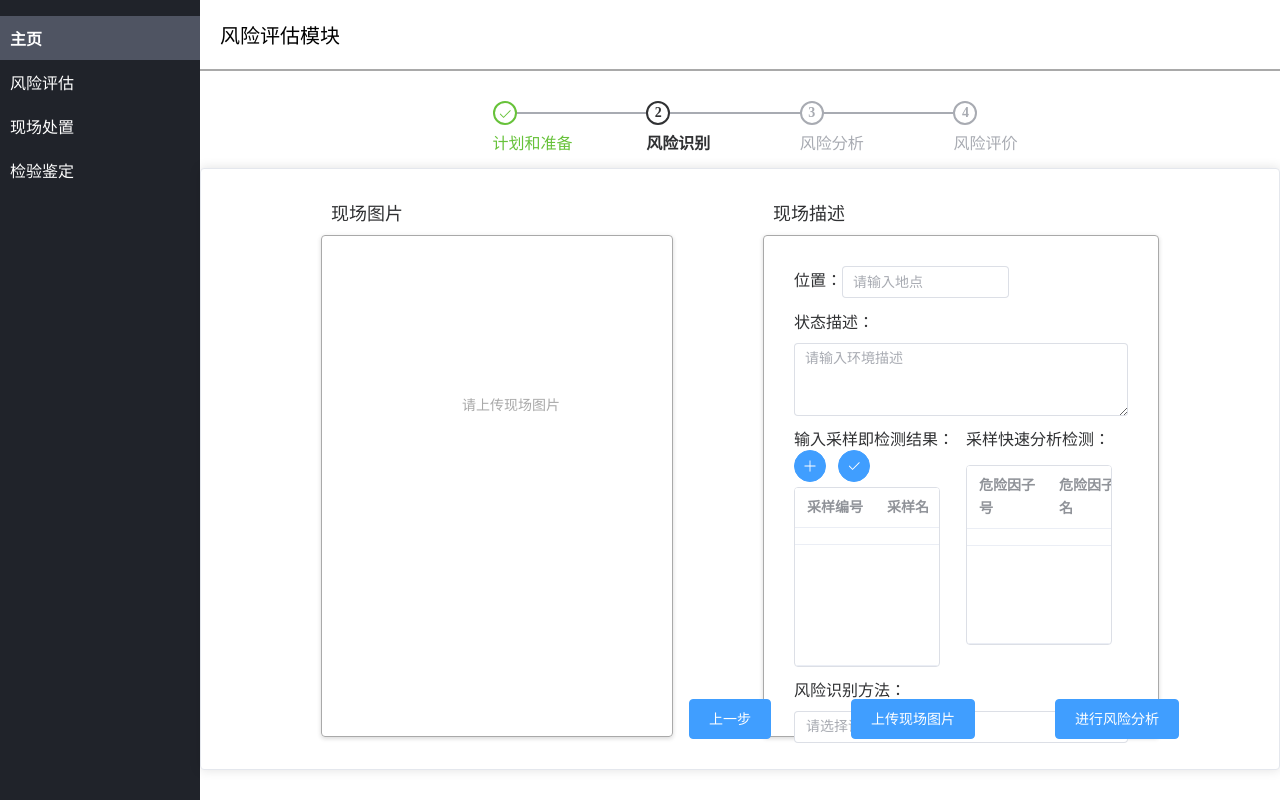
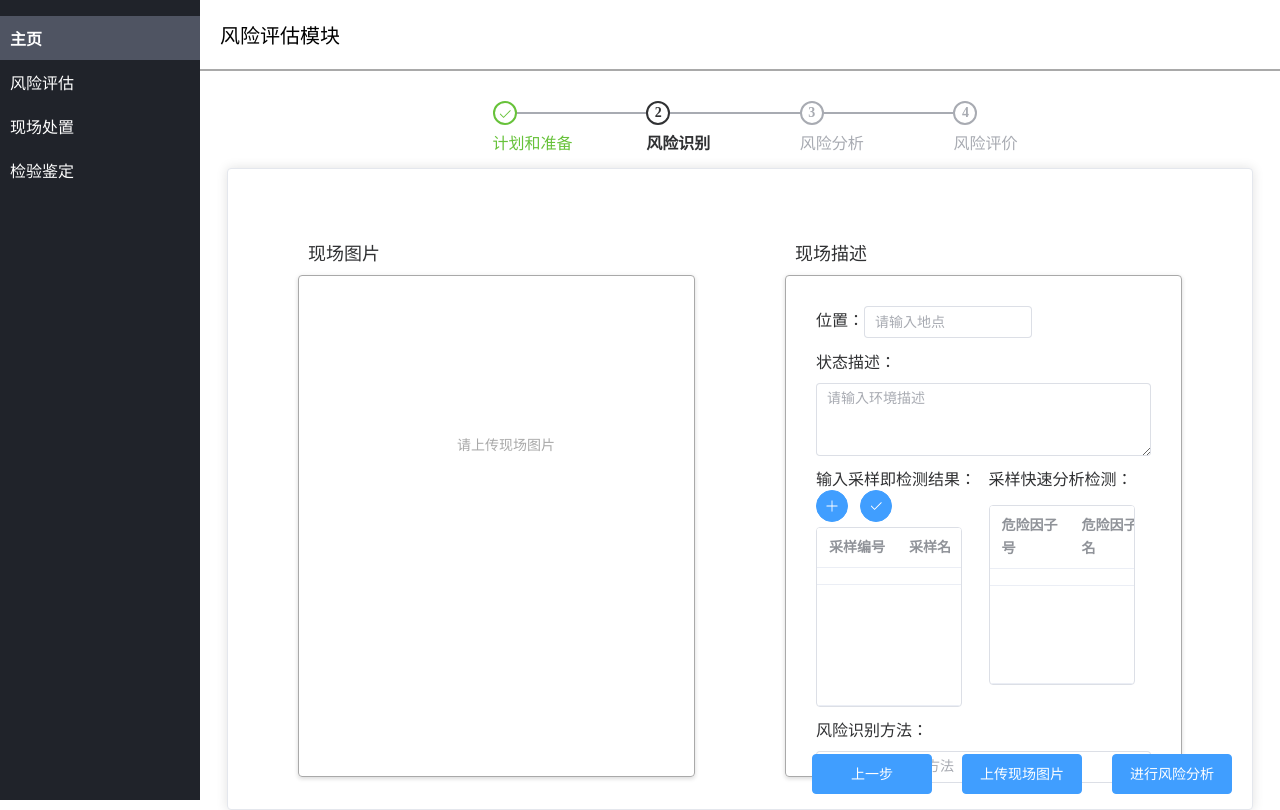
Before and after one commit to zhoumuyao/swaq-web, a Vue app: page /risk in a window 1280 px wide. Built offline with nearby package versions, Linux system fonts and the light colour scheme.

Commit message:
美化了风险评估界面

```diff
--- a/src/views/risk/risk0.vue
+++ b/src/views/risk/risk0.vue
@@ -16,7 +16,7 @@
             </div>
             <div class="prepare-container">
                 <el-card class="prepare-form">
-                    <div style="width: 80%; margin-left: 10%;">
+                    <div style="width: 100%;">
                         <label class="label">设立初步的评估方案:</label>
                         <div style="margin-top: 10px;">
                             <el-form :model="form" label-width="auto" :inline="true">
@@ -80,7 +80,7 @@
                         </div>
                         <div class="next-button">
                             <router-link :to="{ path: '/risk' }">
-                                <el-button size="large" type="primary">确认</el-button>
+                                <el-button size="large" type="primary" style="width: 120px;">确认</el-button>
                             </router-link>
                         </div>
                         <el-dialog v-model="addperson" title="选择风险评估人员" width="600px" draggable>
@@ -134,7 +134,6 @@
                             </template>
                         </el-dialog>
                     </div>
-
                 </el-card>
             </div>
         </div>
@@ -306,7 +305,8 @@ const onSubmit = () => {
 
 .prepare-form {
     height: 80vh;
-    width: 100%;
+    width: 80vw;
+    position: relative;
 }
 
 .steps {
@@ -335,9 +335,9 @@ const onSubmit = () => {
 }
 .next-button {
   position: absolute;
-  bottom: 30px;
+  bottom: 15px;
   /* 距离底部的间距 */
-  right: 10%;
+  right: 20px;
   /* 距离右侧的间距 */
 }
 </style>
--- a/src/views/risk/risk1.vue
+++ b/src/views/risk/risk1.vue
@@ -15,18 +15,19 @@
           <el-step title="风险评价"></el-step>
         </el-steps>
       </div>
-      <el-card style="margin-top: 10px; height: 75vh;position: relative;">
+      <div class="prepare-container">
+        <el-card style="height: 80vh;width: 80vw; position: relative;">
           <div class="description">
-          <div style="margin:0px 40px 0 100px;">
+            <div style="margin:30px 40px 0 50px;">
               <label class="label">现场图片</label>
               <div class="img">
-              <div v-show="showLabel" style="margin-left: 40%; margin-top: 45%; color: darkgray;">
+                <div v-show="showLabel" style="margin-left: 40%; margin-top: 40%; color: darkgray;">
                   <label style="font:14px Extra Small">请上传现场图片</label>
                 </div>
                 <img v-show="showImg" id="image-display" src="" style="height: 100%; width: 100%;">
               </div>
             </div>
-          <div style="margin:0px 100px 0 40px;">
+            <div style="margin:30px 50px 0 40px;">
               <label class="label">现场描述</label>
               <div class="text">
                 <div style="margin:30px 30px 0 30px;">
@@ -34,8 +35,8 @@
                 </div>
                 <div style="margin:10px 30px 0 30px;">
                   状态描述：
-                <el-input placeholder="请输入环境描述" type="textarea" style="display: block; margin:10px 0;" v-model="textarea1"
-                  :autosize="{ minRows: 3, maxRows: 3 }"></el-input>
+                  <el-input placeholder="请输入环境描述" type="textarea" style="display: block; margin:10px 0;"
+                    v-model="textarea1" :autosize="{ minRows: 3, maxRows: 3 }"></el-input>
                 </div>
                 <div style="margin:10px 30px; display: grid; grid-template-columns: 1fr 1fr; grid-gap: 10px;">
                   <div>
@@ -84,24 +85,29 @@
             </div>
             <template #footer>
               <span class="dialog-footer">
-              <el-button @click="addsample = false">取消</el-button>
+                <el-button @click="addsample = false" >取消</el-button>
                 <el-button type="primary" @click="addSample">确认</el-button>
               </span>
             </template>
           </el-dialog>
           <div class="next-button" style="margin-top: 30px; margin-left: 30%;">
-          <router-link :to="{ path: '/risk0',}">
-            <el-button size="large" type="primary" style="margin-top: 12px; margin-left: 80px;" @click="test">上一步</el-button>
+            <router-link :to="{ path: '/risk0', }">
+              <el-button size="large" type="primary" style="margin-top: 12px; margin-left: 80px; width: 120px;"
+                @click="test">上一步</el-button>
             </router-link>
-          <el-button size="large" type="primary" style="margin-top: 12px; margin-left: 80px;" id="upload-button" @click="handleUpload">
+            <el-button size="large" type="primary" style="margin-top: 12px; margin-left: 30px; width: 120px;" id="upload-button"
+              @click="handleUpload">
               上传现场图片
               <input type="file" title="上传图片" id="upload-input" style="display:none" />
             </el-button>
             <router-link :to="{ path: '/risk2', query: { img: imageUrl } }">
-            <el-button size="large" type="primary" style="margin-top: 12px; margin-left: 80px;" @click="test">进行风险分析</el-button>
+              <el-button size="large" type="primary" style="margin-top: 12px; margin-left: 30px; width: 120px;"
+                @click="test">进行风险分析</el-button>
             </router-link>
           </div>
         </el-card>
+      </div>
+
     </div>
 
   </div>
@@ -128,7 +134,7 @@ const textarea2 = ref("");
 const text = ref("");
 const method = ref([])
 
-function detect(){
+function detect() {
 
 }
 
@@ -152,10 +158,10 @@ function handleUpload() {
   uploadInput.click();
 }
 
-function addSample(){
+function addSample() {
   addsample.value = false;
-  if(sampleid.value != null && samplename != ""){
-    sample.value.push({id:sampleid.value, name:samplename.value});
+  if (sampleid.value != null && samplename != "") {
+    sample.value.push({ id: sampleid.value, name: samplename.value });
   }
   sampleid.value = null
   samplename.value = "";
@@ -186,13 +192,21 @@ function goToRisk3() {
   display: grid;
   grid-template-columns: 1fr 1fr;
   grid-gap: 10px;
-  margin: 0px
+  margin-top: 10px;
+  height: 70vh;
 }
 
 #file {
   opacity: 0;
 }
 
+.prepare-container {
+    display: flex;
+    justify-content: center;
+    align-items: flex-start;
+    margin-top: 10px;
+    /* 上边界距离 */
+}
 .img {
   height: 500px;
   box-shadow: 0 2px 4px rgba(0, 0, 0, .12), 0 0 6px rgba(0, 0, 0, .04);
@@ -218,9 +232,8 @@ function goToRisk3() {
 
 .next-button {
   position: absolute;
-  bottom: 30px;
+  bottom: 15px;
   /* 距离底部的间距 */
-  right: 100px;
+  right: 20px;
   /* 距离右侧的间距 */
-}
-</style>
+}</style>
--- a/src/views/risk/risk2.vue
+++ b/src/views/risk/risk2.vue
@@ -15,7 +15,7 @@
           <el-step title="风险评价"></el-step>
         </el-steps>
       </div>
-
+      <div class="prepare-container">
         <el-card class="box-card">
           <div slot="header" class="clearfix">
             <span>风险分析</span>
@@ -25,7 +25,8 @@
                   <span class="label">风险发生的可能性分析</span>
                 </div>
                 <!-- <el-input class="inputtype" type="textarea" :autosize="{ minRows: 6, maxRows: 10}" placeholder="请输入内容" v-model="textarea1"></el-input> -->
-              <div v-for="(text, index) in text1" :key="index" style="margin-top: 15px; font-size: medium;">{{ index + 1 }}、{{ text }}</div>
+                <div v-for="(text, index) in text1" :key="index" style="margin-top: 15px; font-size: medium;">{{ index + 1
+                }}、{{ text }}</div>
               </el-card>
 
               <el-card class="field_hazard">
@@ -34,7 +35,8 @@
                 </div>
                 <!-- <el-input class="inputtype" type="textarea" :autosize="{ minRows: 6, maxRows: 10}" placeholder="请输入内容" v-model="textarea2"></el-input>
                -->
-               <div v-for="(text, index) in text2" :key="index" style="margin-top: 15px; font-size: medium">{{ index + 1 }}、{{ text }}</div>
+                <div v-for="(text, index) in text2" :key="index" style="margin-top: 15px; font-size: medium">{{ index + 1
+                }}、{{ text }}</div>
               </el-card>
 
               <el-card class="jugehappen">
@@ -42,7 +44,8 @@
                   <span class="label">附近居民生命健康影响分析</span>
                 </div>
                 <!-- <el-input class="inputtype" type="textarea" :autosize="{ minRows: 6, maxRows: 10}" placeholder="请输入内容" v-model="textarea3"></el-input> -->
-              <div v-for="(text, index) in text3" :key="index" style="margin-top: 15px; font-size: medium;">{{ index + 1 }}、{{ text }}</div>
+                <div v-for="(text, index) in text3" :key="index" style="margin-top: 15px; font-size: medium;">{{ index + 1
+                }}、{{ text }}</div>
               </el-card>
 
               <el-card class="jugehappen">
@@ -51,7 +54,8 @@
                 </div>
                 <!-- <el-input class="inputtype" type="textarea" :autosize="{ minRows: 6, maxRows: 10}" placeholder="请输入内容" v-model="textarea4"></el-input>
                -->
-               <div v-for="(text, index) in text4" :key="index" style="margin-top: 15px; font-size: medium;">{{ index + 1 }}、{{ text }}</div>
+                <div v-for="(text, index) in text4" :key="index" style="margin-top: 15px; font-size: medium;">{{ index + 1
+                }}、{{ text }}</div>
               </el-card>
             </div>
             <div class="last_row">
@@ -61,11 +65,28 @@
                 </div>
                 <!-- <el-input class="inputtype" type="textarea" :autosize="{ minRows: 6, maxRows: 10}" placeholder="请输入内容" v-model="textarea5"></el-input>
               -->
-              <div v-for="(text, index) in text5" :key="index" style="margin-top: 15px; font-size: medium;">{{ index + 1 }}、{{ text }}</div>
+                <div v-for="(text, index) in text5" :key="index" style="margin-top: 15px; font-size: medium;">{{ index + 1
+                }}、{{ text }}</div>
               </el-card>
             </div>
           </div>
+          <div class="next-button" style="margin-top: 40px; margin-left: 40%;">
+
+            <router-link :to="{ path: '/risk' }">
+              <el-button size="large" type="primary" style="margin-top: 10px; margin-left: 10px;width: 120px;"
+                @click="beforeRouteLeave">上一步</el-button>
+            </router-link>
+            <keep-alive>
+              <router-view></router-view>
+            </keep-alive>
+            <router-link :to="{ path: '/risk3', query: { img: imageUrl } }">
+              <el-button size="large" type="primary" style="margin-top: 10px;margin-left: 30px;width: 120px;"
+                @click="goToRisk3">下一步</el-button>
+            </router-link>
+          </div>
         </el-card>
+      </div>
+
 
       <!-- <div class="description">
         <div style="margin:20px 40px 0 100px;">
@@ -101,18 +122,7 @@
         </div>
 
       </div> -->
-      <div class="next-button" style="margin-top: 40px; margin-left: 40%;">
 
-        <router-link :to="{path: '/risk'}">
-          <el-button size="large" type="primary" style="margin-top: 10px; margin-left: 10px;" @click="beforeRouteLeave" >上一步</el-button>
-        </router-link>
-        <keep-alive>
-          <router-view></router-view>
-        </keep-alive>
-        <router-link :to="{path: '/risk3', query: {img : imageUrl}}">
-          <el-button size="large" type="primary" style="margin-top: 10px;margin-left: 80px;" @click="goToRisk3">下一步</el-button>
-        </router-link>
-      </div>
 
       <!-- <div>
         <router-link :to="{path: '/risk3', query: {img : imageUrl}}">
@@ -182,11 +192,11 @@ const text5 = ref([
   id: 4,
   virue: '传染性非典型肺炎',
   checked: false,
-          },{
+}, {
   id: 5,
   virue: '猩红热',
   checked: false,
-          },{
+}, {
   id: 6,
   virue: '登革热',
   checked: false,
@@ -200,14 +210,14 @@ function updateChecked(row, value) {
 function handleUpload() {
   let imageDisplay = document.getElementById("image-display");
   let uploadInput = document.getElementById("upload-input");
-  uploadInput.addEventListener("change", function(event) {
+  uploadInput.addEventListener("change", function (event) {
     let files = event.target.files; // 获取选择的文件列表
     if (files.length > 0) {
       let file = files[0]; // 获取第一个文件
       let fileReader = new FileReader();
       showImg.value = true;
       showLabel.value = false;
-      fileReader.onload = function(e) {
+      fileReader.onload = function (e) {
         imageUrl.value = e.target.result;
         imageDisplay.src = imageUrl.value;
       };
@@ -248,7 +258,7 @@ function selectFile() {
   this.$refs.fileInput.click();
 };
 
-function beforeRouteLeave(to,from,next){
+function beforeRouteLeave(to, from, next) {
   to.meta.keepAlive = true
   next(0)
 };
@@ -261,21 +271,23 @@ function beforeRouteLeave(to,from,next){
 
 .content {
   flex: 1;
-  margin-left: 200px; /* 与侧边栏宽度对应 */
+  margin-left: 200px;
+  /* 与侧边栏宽度对应 */
   /* 添加其他样式，如内容区域的填充等 */
 }
-.description{
+
+.description {
   display: grid;
   grid-template-columns: 1fr 1fr;
   grid-gap: 10px;
-  margin:10px
+  margin: 10px
 }
 
-#file{
-    opacity:0;
+#file {
+  opacity: 0;
 }
 
-.img{
+.img {
   height: 500px;
   box-shadow: 0 2px 4px rgba(0, 0, 0, .12), 0 0 6px rgba(0, 0, 0, .04);
   border-radius: 4px;
@@ -283,41 +295,56 @@ function beforeRouteLeave(to,from,next){
   border-color: darkgray;
 }
 
-.text{
+.text {
   height: 500px;
   box-shadow: 0 2px 4px rgba(0, 0, 0, .12), 0 0 6px rgba(0, 0, 0, .04);
   border-radius: 4px;
   border: 1.2px solid;
   border-color: darkgray;
 }
-.label{
+
+.label {
   font-size: 18px;
 }
-.box-card{
-  margin-top: 10px;
-  height: 650px;
+
+.box-card {
+  position: relative;
+  height: 80vh;
+  width: 80vw;
 }
 
-.jugehappen{
+.jugehappen {
+  height: 190px;
+  font-size: smaller;
+}
+
+.field_hazard {
   height: 200px;
-  font-size:smaller;
+  font-size: smaller;
 }
-.field_hazard{
-  height: 200px;
-  font-size:smaller;
-}
-.last_row{
+
+.last_row {
   margin-left: 10px;
   margin-right: 10px;
 }
-.inputtype{
+
+.inputtype {
   margin-top: 10px;
 }
+
 .next-button {
   position: absolute;
-  bottom: 30px;
+  bottom: 15px;
   /* 距离底部的间距 */
-  right: 30px;
+  right: 20px;
   /* 距离右侧的间距 */
 }
+
+.prepare-container {
+  display: flex;
+  justify-content: center;
+  align-items: flex-start;
+  margin-top: 10px;
+  /* 上边界距离 */
+}
 </style>
--- a/src/views/risk/risk3.vue
+++ b/src/views/risk/risk3.vue
@@ -14,7 +14,7 @@
                     <el-step title="风险评价"></el-step>
                 </el-steps>
             </div>
-
+            <div class="prepare-container">
                 <el-card class="reckon_risk">
                     <div slot="header" class="clearfix">
                         <span>风险评价</span>
@@ -26,21 +26,10 @@
                                 <div style="margin:20px 10px 0 10px">
 
                                     <div class="text">
-                                    <el-table
-                                    :data="tableData1"
-                                    style="width: 100%"
-                                    type="selection">
-                                    <el-table-column
-                                        prop="virue"
-                                        label="风险"
-                                        width="500"
-                                        fixed="left">
+                                        <el-table :data="tableData1" style="width: 100%" type="selection">
+                                            <el-table-column prop="virue" label="风险" width="500" fixed="left">
                                             </el-table-column>
-                                    <el-table-column
-                                        label="是否可能产生"
-                                        width="200"
-                                        fixed="right"
-                                        prop="checked">
+                                            <el-table-column label="是否可能产生" width="200" fixed="right" prop="checked">
                                                 <template #default="{ row }">
                                                     <el-checkbox v-model="row.checked"></el-checkbox>
                                                 </template>
@@ -57,21 +46,10 @@
                                 <div style="margin:20px 10px 0 10px">
 
                                     <div class="text">
-                                    <el-table
-                                    :data="tableData2"
-                                    style="width: 100%"
-                                    type="selection">
-                                    <el-table-column
-                                        prop="place"
-                                        label="地区"
-                                        width="500"
-                                        fixed="left">
+                                        <el-table :data="tableData2" style="width: 100%" type="selection">
+                                            <el-table-column prop="place" label="地区" width="500" fixed="left">
                                             </el-table-column>
-                                    <el-table-column
-                                        label="是否可能产生"
-                                        width="200"
-                                        fixed="right"
-                                        prop="checked">
+                                            <el-table-column label="是否可能产生" width="200" fixed="right" prop="checked">
                                                 <template #default="{ row }">
                                                     <el-checkbox v-model="row.checked"></el-checkbox>
                                                 </template>
@@ -87,26 +65,28 @@
                                     <span>风险等级</span>
                                 </div>
                                 <el-radio-group v-model="radio">
-                                <el-radio label="一级" >一级</el-radio>
-                                <el-radio label="二级" >二级</el-radio>
-                                <el-radio label="三级" >三级</el-radio>
-                                <el-radio label="四级" >四级</el-radio>
-                                <el-radio label="五级" >五级</el-radio>
+                                    <el-radio label="一级">一级</el-radio>
+                                    <el-radio label="二级">二级</el-radio>
+                                    <el-radio label="三级">三级</el-radio>
+                                    <el-radio label="四级">四级</el-radio>
+                                    <el-radio label="五级">五级</el-radio>
                                 </el-radio-group>
                             </el-card>
                         </div>
                     </div>
-            </el-card>
                     <div class="next-button" style="margin-left: 40%;">
                         <router-link :to="{ path: '/risk2' }">
-                    <el-button size="large" type="primary" style="margin-top: 10px; "
-                        >上一步</el-button>
+                            <el-button size="large" type="primary" style="margin-top: 10px; width: 120px;">上一步</el-button>
                         </router-link>
-                <router-link :to="{ path: '/risk' }">
-                    <el-button size="large" type="primary" style="margin-top: 10px; ;margin-left: 80px;"
+                        <router-link :to="{ path: '/risk0' }">
+                            <el-button size="large" type="primary" style="margin-top: 10px; ;margin-left: 30px;width: 120px;"
                                 @click="next">完成</el-button>
                         </router-link>
                     </div>
+                </el-card>
+            </div>
+
+
 
 
             <!-- <div v-show="isWarning">
@@ -210,7 +190,7 @@ const showImg = ref(false);
 const imageUrl = ref("");
 const showLabel = ref(true);
 const text = ref("");
-const radio=ref("二级");
+const radio = ref("二级");
 const tableData1 = ref([{
     id: 1,
     virue: '鼠疫',
@@ -227,11 +207,11 @@ const tableData1 = ref([{
     id: 4,
     virue: '传染性非典型肺炎',
     checked: false,
-          },{
+}, {
     id: 5,
     virue: '猩红热',
     checked: true,
-          },{
+}, {
     id: 6,
     virue: '登革热',
     checked: false,
@@ -252,7 +232,7 @@ const tableData2 = ref([{
     id: 4,
     place: '省级',
     checked: true,
-          },{
+}, {
     id: 5,
     place: '国家级',
     checked: false,
@@ -290,7 +270,7 @@ const watchResult = (text0) => {
     textarea.value = text0
 }
 
-const watchSimilarcases = () =>{
+const watchSimilarcases = () => {
     this.dialogVisible = true
 }
 
@@ -390,22 +370,35 @@ function selectFile() {
     margin: 10px 30px;
     display: block;
 }
-.reckon_risk{
-    margin-top: 10px;
-    height: 730px;
+
+.reckon_risk {
+    position: relative;
+    height: 80vh;
+    width: 80vw;
 }
-.last_row{
+
+.last_row {
     margin-left: 10px;
     margin-right: 10px;
 }
-.relation_to_risk{
+
+.relation_to_risk {
     height: 500px;
 }
+
 .next-button {
     position: absolute;
-  bottom: 30px;
+    bottom: 15px;
     /* 距离底部的间距 */
-  right: 30px;
+    right: 20px;
     /* 距离右侧的间距 */
 }
+
+.prepare-container {
+    display: flex;
+    justify-content: center;
+    align-items: flex-start;
+    margin-top: 10px;
+    /* 上边界距离 */
+}
 </style>
```
Lines whose indentation alone changed are shown as unchanged.
